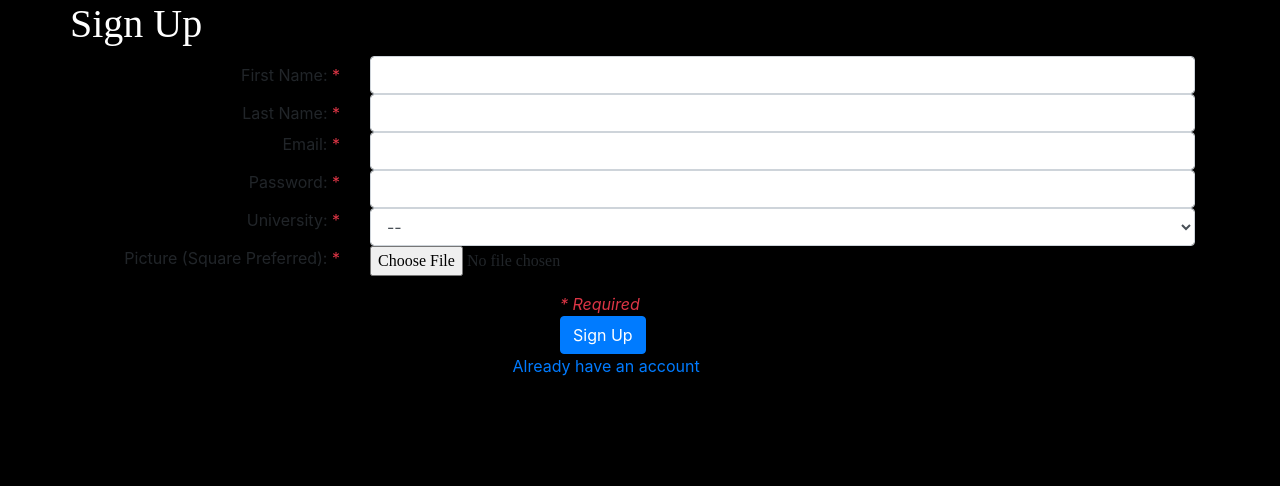
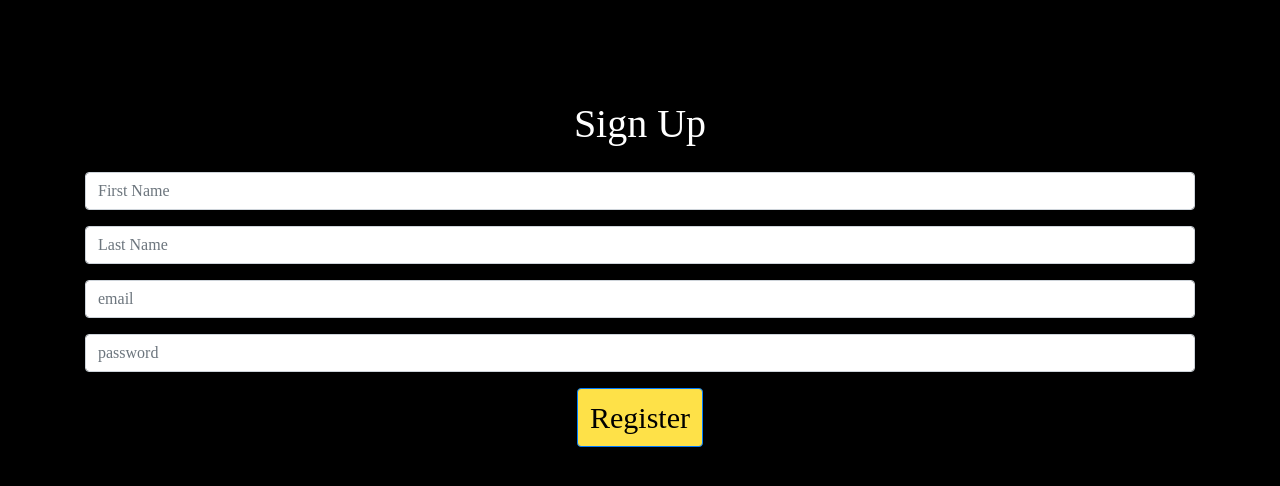
Before and after one commit to jjaguirr/PacDuel, a PHP site: page /signup.php in a window 1280 px wide. Shown: the top 486 px of the page. Run offline with PHP 8.4, Linux system fonts and the light colour scheme; data that the repository does not hold is empty.

Commit message:
Signup implementation + tweaks

```diff
--- a/Pages/config.php
+++ b/Pages/config.php
@@ -1,9 +1,9 @@
 <?php
 session_start();
 
-define('DB_HOST', 'sql3.freesqldatabase.com');
-define('DB_USER', 'sql3452822');
-define('DB_PASS', 'ChBtqRa1Kj');
-define('DB_NAME', 'sql3452822');
+define('DB_HOST', '127.0.0.1');
+define('DB_USER', 'root');
+define('DB_PASS', '');
+define('DB_NAME', 'MY201 SQL');
 
 ?>
--- a/Pages/signup.php
+++ b/Pages/signup.php
@@ -1,18 +1,9 @@
-<!-- <?php
-require 'config.php';
-$mysqli = new mysqli(DB_HOST, DB_USER, DB_PASS, DB_NAME);
-$sql = "SELECT * FROM universities";
-$results=$mysqli->query($sql);
-if(!$results){
-	echo $mysqli->connect_error;
-    exit();
-}
-?> -->
+
 <!DOCTYPE html>
 <html>
 <head>
 	<title>Sign Up - PacDuel</title>
-	<link href="https://fonts.googleapis.com/css?family=Fugaz+One&display=swap" rel="stylesheet">
+
 	<link rel="stylesheet" href="https://stackpath.bootstrapcdn.com/bootstrap/4.3.1/css/bootstrap.min.css" integrity="sha384-ggOyR0iXCbMQv3Xipma34MD+dH/1fQ784/j6cY/iJTQUOhcWr7x9JvoRxT2MZw1T" crossorigin="anonymous">
 	<link href="style.css" rel="stylesheet">
 	<meta charset="utf-8">
@@ -20,98 +11,57 @@ if(!$results){
 </head>
 <body>
 
-<div class="container">
-		<div class="row">
-			<h1 class="brand-yellow header">Sign Up</h1>
-		</div>
-	</div>
-
-	<div class="container">
-
-		<form action="signup_confirmation.php" method="POST" enctype="multipart/form-data">
-			<div class="row">
-
-					<label for="firstname-id" class="col-sm-3 text-sm-right col-form-label">First Name: <span class="text-danger">*</span></label>
-				<div class="col-sm-9">
-					<input type="text" class="form-control" id="firstname-id" name="firstname">
+<div class="container" id="signin-container">
+			<h1 class="login-header">Sign Up</h1>
+			<form action="login.php" method="POST">
+				<div class="row mb-3">
+				<div class="font-italic text-danger col-sm-9">
+					<?php
+						if ( isset($error) && !empty($error) ) {
+							echo $error;
+						}
+					?>
+				</div>
+			</div>
+			<div class="form-group">
+					<input type="text" class="form-control" id="firstname-id" name="firstname" placeholder="First Name">
 					<small id="firstname-error" class="invalid-feedback">First Name is required.</small>
 				</div>
-			</div>
-			<div class="row">
-
-					<label for="lastname-id" class="col-sm-3 text-sm-right col-form-label">Last Name: <span class="text-danger">*</span></label>
-				<div class="col-sm-9">
-					<input type="text" class="form-control" id="lastname-id" name="lastname">
+				<div class="form-group">
+					<input type="text" class="form-control" id="lastname-id" name="lastname" placeholder="Last Name">
 					<small id="lastname-error" class="invalid-feedback">Last Name is required.</small>
 				</div>
+				<div class="form-group">
+					<input type="text" class="form-control" id="email-id" name="email" placeholder="email">
+					<small id="email-error" class="invalid-feedback">Email is required.</small>
+				</div>
+
+
+
+				<div class="form-group">
+					<input class="form-control" type="password" id="password-id" name="password" placeholder="password">
+					<small id="password-error" class="invalid-feedback">Password is required.</small>
 			</div>
 
-			<div class="row">
-				<label for="email-id" class="col-sm-3 text-sm-right form-label" >Email: <span class="text-danger">*</span></label>
-				<div class="col-sm-9">
-					<input type="email" class="form-control" id="email-id" name="email">
-					<small id="email-error" class="invalid-feedback">Email is required.</small>
-					</div>
-			</div>
-
-			<div class="row">
-				<label for="password-id" class="col-sm-3 form-label text-sm-right">Password: <span class="text-danger">*</span></label>
-				<div class="col-sm-9">
-					<input type="password" class="form-control" id="password-id" name="password">
-					<small id="password-error" class="invalid-feedback">Password is required.</small>
-					</div>
-			</div>
-			<div class="row">
-				<label for="university-input" class="col-sm-3 form-label text-sm-right">University: <span class="text-danger">*</span></label>
-				<div class="col-sm-9">
-					<select class="form-control" id="university-input" name="university">
-						<option selected disabled value="">--</option>
-						<?php while($row = $results->fetch_assoc()): ?>
-						<option value=<?php echo $row['id'];?>><?php echo $row['name']; ?></option>
-					<?php endwhile;?>
-					</select>
-					<small id="university-error" class="invalid-feedback">University is required.</small>
-					</div>
-			</div>
-			<div class="row">
-				<label for="picture-id" class="col-sm-3 form-label text-sm-right">Picture (Square Preferred): <span class="text-danger">*</span></label>
-				<div class="col-sm-9">
-					<input type="file" id="picture-id" name="picture" accept="image/png, image/jpg, image/jpeg">
-					<p class="text-danger"id="picture-error"></p>
-					</div>
-			</div>
-			<div class="row">
-					<div class="col-md-2 mx-auto">
-					<span class="text-danger font-italic">* Required</span>
-				</div>
-			</div>
-
-			<div class="row">
-				<div class="col-md-2 mx-auto">
-					<button type="submit" class="btn btn-primary">Sign Up</button>
+			<div class="col text-center">
+					<button type="submit" class="btn btn-primary login-btn">Register</button>
 					</div>
 
-			</div>
+		</form>
 
-			<div class="row">
-				<div class="col-md-3 mx-auto">
-					<a href="login.php">Already have an account</a>
-			</div>
-
-		</form>
-	</div>
 <script>
 
 	document.querySelector('form').onsubmit = function(){
 	if ( document.querySelector('#firstname-id').value.trim().length == 0 ) {
 		document.querySelector('#firstname-id').classList.add('is-invalid');
-	} else {
+	}
+	else {
 		document.querySelector('#firstname-id').classList.remove('is-invalid');
 	}
-
 	if ( document.querySelector('#lastname-id').value.trim().length == 0 ) {
 		document.querySelector('#lastname-id').classList.add('is-invalid');
-	} else {
+	}
+	else {
 		document.querySelector('#lastname-id').classList.remove('is-invalid');
 	}
 	if ( document.querySelector('#email-id').value.trim().length == 0 ) {
@@ -119,31 +69,13 @@ if(!$results){
 	} else {
 		document.querySelector('#email-id').classList.remove('is-invalid');
 	}
+
 	if ( document.querySelector('#password-id').value.trim().length == 0 ) {
 		document.querySelector('#password-id').classList.add('is-invalid');
 	} else {
 		document.querySelector('#password-id').classList.remove('is-invalid');
 	}
-	if ( document.querySelector('#university-id').value == "" ) {
-		document.querySelector('#university-id').classList.add('is-invalid');
-
-	} else {
-		document.querySelector('#university-id').classList.remove('is-invalid');
-	}
-	if ( document.querySelector('#picture-id').value.trim().length ==0) {
-				document.querySelector('#picture-error').
-					innerHTML="Picture is required.";
-					document.querySelector("#picture-id").classList.add("is-invalid");
-			}
-	else {
-				document.querySelector('#picture-id').document.querySelector("#picture-error").innerHTML="";
-
-
-			}
-
-	return ( !document.querySelectorAll('.is-invalid').length > 0);
-
-}
+	return ( !document.querySelectorAll('.is-invalid').length > 0 );
 </script>
 </body>
 </html>
```
Also changed, not shown: Pages/login.php (+5 -6 lines), Pages/signup_confirmation.php (+11 -11 lines).
